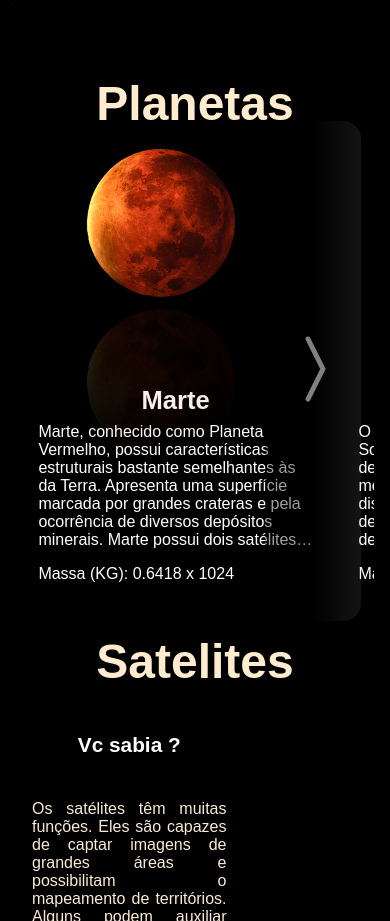
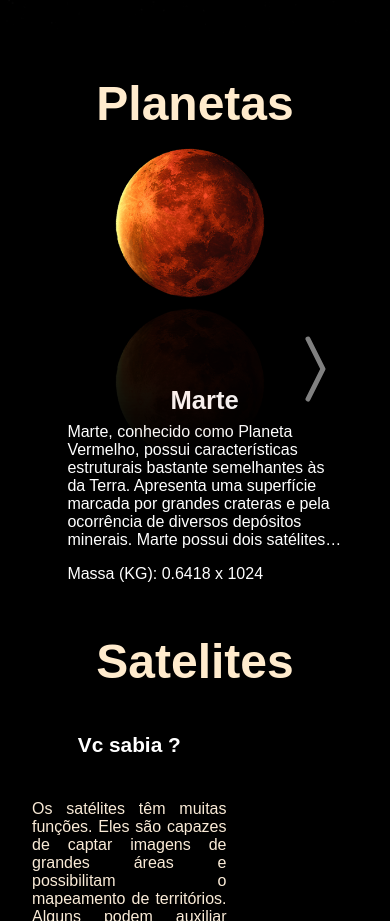
Before and after one commit to kayo12/langing-page-space, a Next.js app: page / in a window 390 px wide. Shown: the part 900-1821 px from the top of the page. Built offline with nearby package versions, Linux system fonts and the light colour scheme; a web font is replaced by a local one.

Commit message:
Update: alterando carousel no js

```diff
--- a/src/components/Planets.tsx
+++ b/src/components/Planets.tsx
@@ -5,35 +5,32 @@ import earth from "../assests/img/mars.jpg";
 import { useEffect, useState } from "react";
 
 export default function Planetas(props) {
+  function scrollMove(e) {
+    let carouselScroll = document.querySelector("#id_planetas");
+    let widthCard = document.querySelectorAll(".planet-cards")[0].clientWidth > 300
+    ? document.querySelectorAll(".planet-cards")[0].clientWidth + 79 :
+    document.querySelectorAll(".planet-cards")[0].clientWidth
+    let showBf = document.querySelectorAll(".btn-before")[0] as HTMLElement;
+    let showAf = document.querySelectorAll(".btn-after")[0] as HTMLElement;
+    let maxWidth = carouselScroll.scrollWidth - carouselScroll.clientWidth;
 
+    const ShowHidden = () => {
+      showBf.style.display = carouselScroll.scrollLeft == 0 ? "none" : "block";
+      showBf.style.display =
+        carouselScroll.scrollLeft == carouselScroll.scrollWidth
+          ? "none"
+          : "block";
+    };
 
-  function scrollMove(e) {
-
-
-    let carouselScroll = document.querySelector("#id_planetas");
-    let widthCard  = document.querySelectorAll(".planet-cards")[0].clientWidth + 98;
-    let showBf = document.querySelectorAll(".btn-before")[0] as HTMLElement ;
-    let showAf = document.querySelectorAll(".btn-after")[0] as HTMLElement;
-    let maxWidth = carouselScroll.scrollWidth - carouselScroll.clientWidth
-
-    const ShowHidden = () =>{
-      showBf.style.display = carouselScroll.scrollLeft == 0 ? "none" : "block";
-      showBf.style.display = carouselScroll.scrollLeft == carouselScroll.scrollWidth ? "none" : "block";
+    if (e.target.value == "next") {
+      carouselScroll.scrollLeft += widthCard;
+      ShowHidden();
     }
 
-
-    if(e.target.value == "next"){
-
-          carouselScroll.scrollLeft  += widthCard;
-          ShowHidden()
+    if (e.target.value == "after") {
+      carouselScroll.scrollLeft -= widthCard;
+      ShowHidden();
     }
-
-    if(e.target.value == "after"){
-
-      carouselScroll.scrollLeft  -= widthCard;
-      ShowHidden()
-  }
-
   }
 
   return (
@@ -45,16 +42,22 @@ export default function Planetas(props) {
           onClick={(e) => scrollMove(e)}
           className="btn-before"
         >
-          <BsChevronCompactLeft onClick={(e) => scrollMove(e)} className="btn-before-icon" />
+          <BsChevronCompactLeft
+            onClick={(e) => scrollMove(e)}
+            className="btn-before-icon"
+          />
         </button>
         <button
           value="next"
           onClick={(e) => scrollMove(e)}
           className="btn-after"
         >
-          <BsChevronCompactRight onClick={(e) => scrollMove(e)} className="btn-after-icon" />
+          <BsChevronCompactRight
+            onClick={(e) => scrollMove(e)}
+            className="btn-after-icon"
+          />
         </button>
-        <div  id="id_planetas"className="planet-list">
+        <div id="id_planetas" className="planet-list">
           <div className="planet-cards">
             <img
               src="/assests/img/mars.png"
--- a/src/styles/globals.css
+++ b/src/styles/globals.css
@@ -281,7 +281,7 @@ a:hover:after {
   height: 80px;
 }
 
-.btn-before {
+.btn-before:hover {
   display: none;
   position: absolute;
   left: 29px;
@@ -293,7 +293,34 @@ a:hover:after {
     rgba(190, 190, 190, 0.217)
   );
 }
+
+.btn-before {
+  display: none;
+  position: absolute;
+  left: 29px;
+  z-index: 1;
+  background: linear-gradient(
+    to left,
+    rgba(190, 190, 190, 0),
+    rgba(0, 0, 0, 0),
+    rgba(16, 16, 16, 0)
+  );
+}
+
+
 .btn-after {
+  position: absolute;
+  right: 29px;
+  background: linear-gradient(
+    to left,
+    rgba(190, 190, 190, 0),
+    rgba(0, 0, 0, 0),
+    rgba(16, 16, 16, 0)
+  );
+
+}
+
+.btn-after:hover {
   position: absolute;
   right: 29px;
   background: linear-gradient(
@@ -303,6 +330,7 @@ a:hover:after {
     rgba(0, 0, 0, 0.68)
   );
 }
+
 
 .planet-img {
   max-width: 150px;
@@ -521,5 +549,10 @@ a:hover:after {
     height: 50%;
   }
 
+  .planet-list{
+    width: 300px;
+    gap: 0;
+  }
+
 
 }
```
